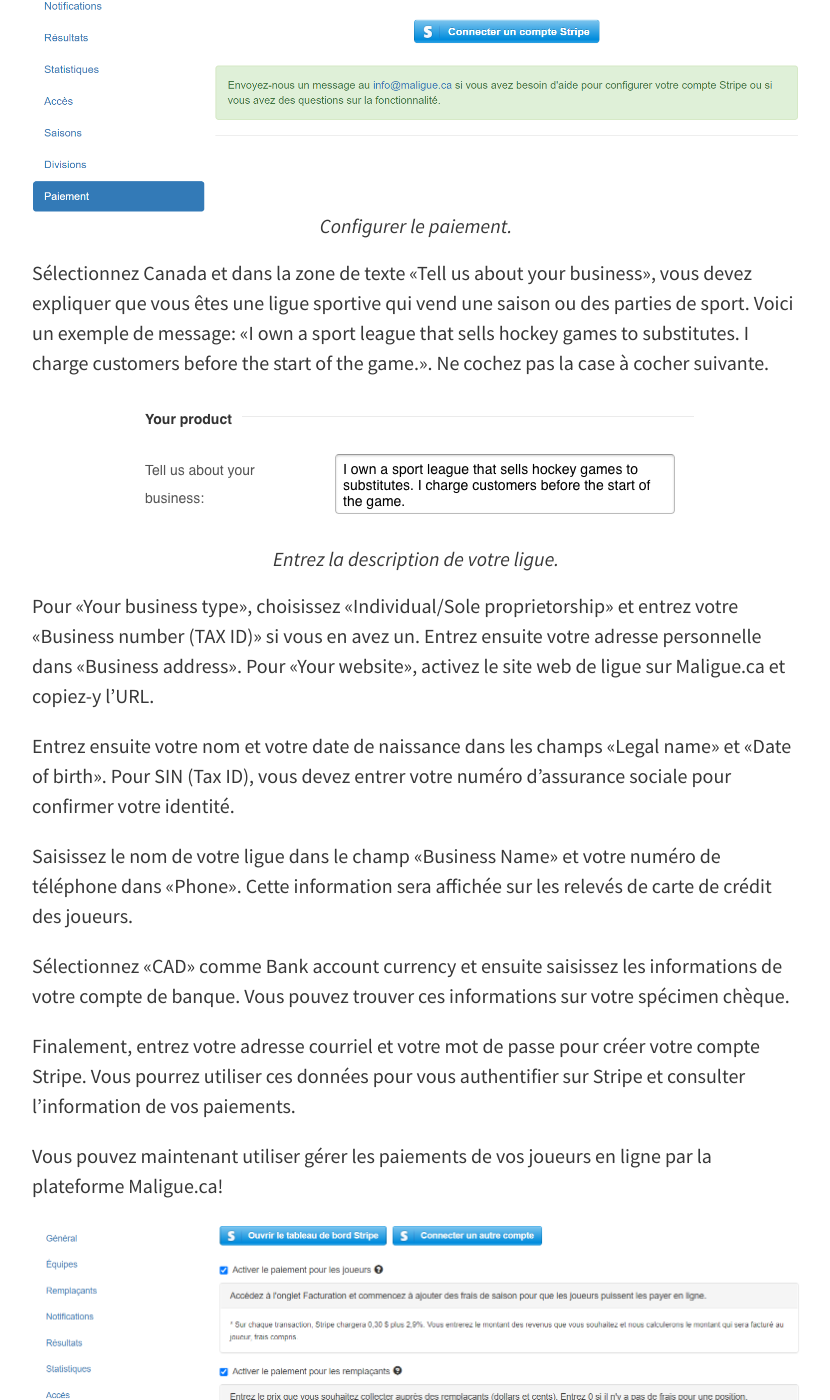
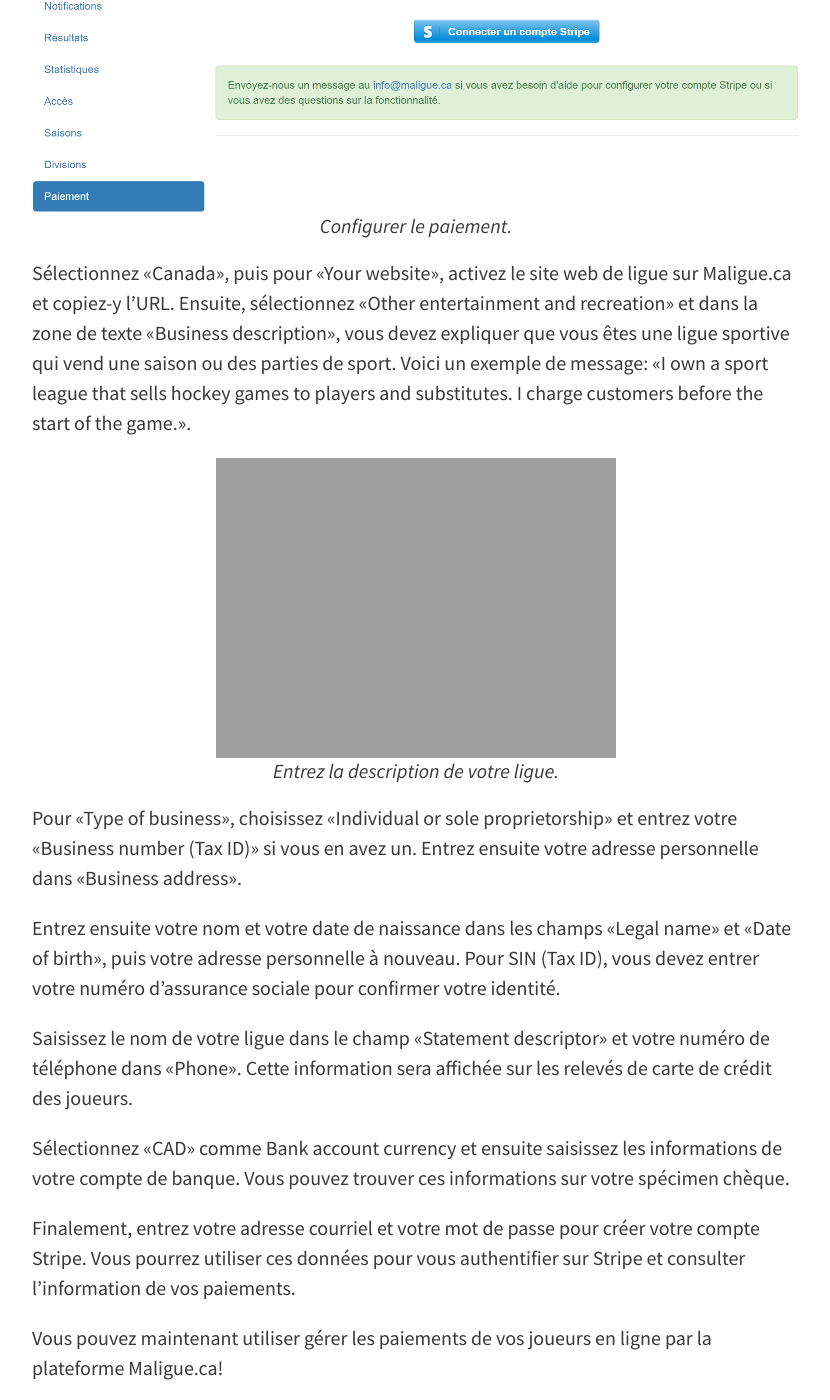
Before and after one commit to maligue/maligue.github.io, a Jekyll site: the page built from _posts/fr/2020-08-03-paiements-joueur.md, in a window 1280 px wide and 1400 px high, scrolled down 4708 px. Shown: the whole window, without its empty margins (224-1054 px from the left). Built offline with Jekyll 4.4.1, drawn with Linux system fonts in a browser that asks for light colours; nearby versions of some CDN libraries.

Commit message:
Adapted to new Stripe sign up changes

```diff
--- a/_posts/fr/2020-08-03-paiements-joueur.md
+++ b/_posts/fr/2020-08-03-paiements-joueur.md
@@ -41,15 +41,15 @@ Pour activer le paiement, allez dans les paramètres de votre ligue et cliquez s
 
 {% include image.html src="2020-08-03-parametres.png" caption="Configurer le paiement." %}
 
-Sélectionnez Canada et dans la zone de texte «Tell us about your business», vous devez expliquer que vous êtes une ligue sportive qui vend une saison ou des parties de sport. Voici un exemple de message: «I own a sport league that sells hockey games to substitutes. I charge customers before the start of the game.». Ne cochez pas la case à cocher suivante.
+Sélectionnez «Canada», puis pour «Your website», activez le site web de ligue sur Maligue.ca et copiez-y l’URL. Ensuite, sélectionnez «Other entertainment and recreation» et dans la zone de texte «Business description», vous devez expliquer que vous êtes une ligue sportive qui vend une saison ou des parties de sport. Voici un exemple de message: «I own a sport league that sells hockey games to players and substitutes. I charge customers before the start of the game.».
 
-{% include image.html src="2017-09-10-configure-payment-product-fr.png" caption="Entrez la description de votre ligue." %}
+{% include image.html src="2020-08-03-stripe-1.png" caption="Entrez la description de votre ligue." %}
 
-Pour «Your business type», choisissez «Individual/Sole proprietorship» et entrez votre «Business number (TAX ID)» si vous en avez un. Entrez ensuite votre adresse personnelle dans «Business address». Pour «Your website», activez le site web de ligue sur Maligue.ca et copiez-y l’URL.
+Pour «Type of business», choisissez «Individual or sole proprietorship» et entrez votre «Business number (Tax ID)» si vous en avez un. Entrez ensuite votre adresse personnelle dans «Business address».
 
-Entrez ensuite votre nom et votre date de naissance dans les champs «Legal name» et «Date of birth». Pour SIN (Tax ID), vous devez entrer votre numéro d’assurance sociale pour confirmer votre identité.
+Entrez ensuite votre nom et votre date de naissance dans les champs «Legal name» et «Date of birth», puis votre adresse personnelle à nouveau. Pour SIN (Tax ID), vous devez entrer votre numéro d’assurance sociale pour confirmer votre identité.
 
-Saisissez le nom de votre ligue dans le champ «Business Name» et votre numéro de téléphone dans «Phone». Cette information sera affichée sur les relevés de carte de crédit des joueurs.
+Saisissez le nom de votre ligue dans le champ «Statement descriptor» et votre numéro de téléphone dans «Phone». Cette information sera affichée sur les relevés de carte de crédit des joueurs.
 
 Sélectionnez «CAD» comme Bank account currency et ensuite saisissez les informations de votre compte de banque. Vous pouvez trouver ces informations sur votre spécimen chèque.
 
```
